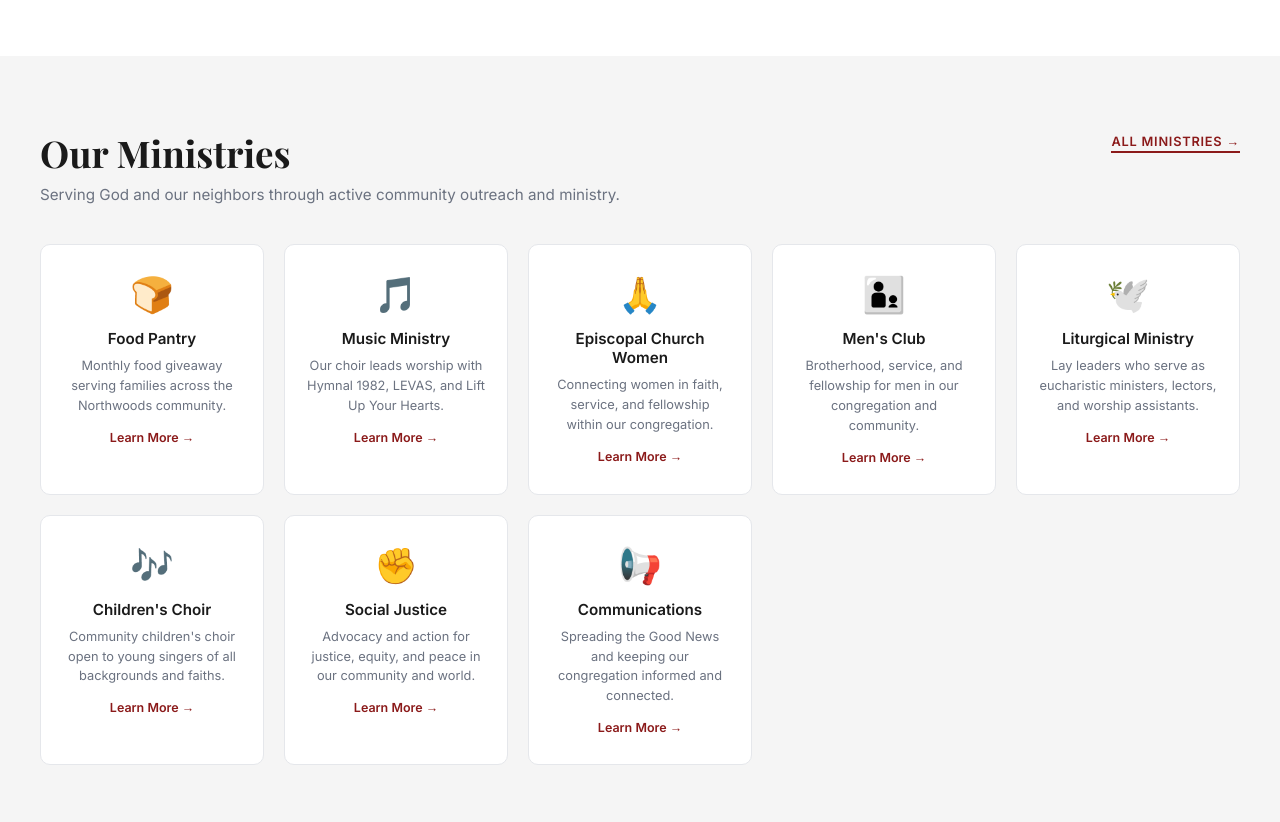
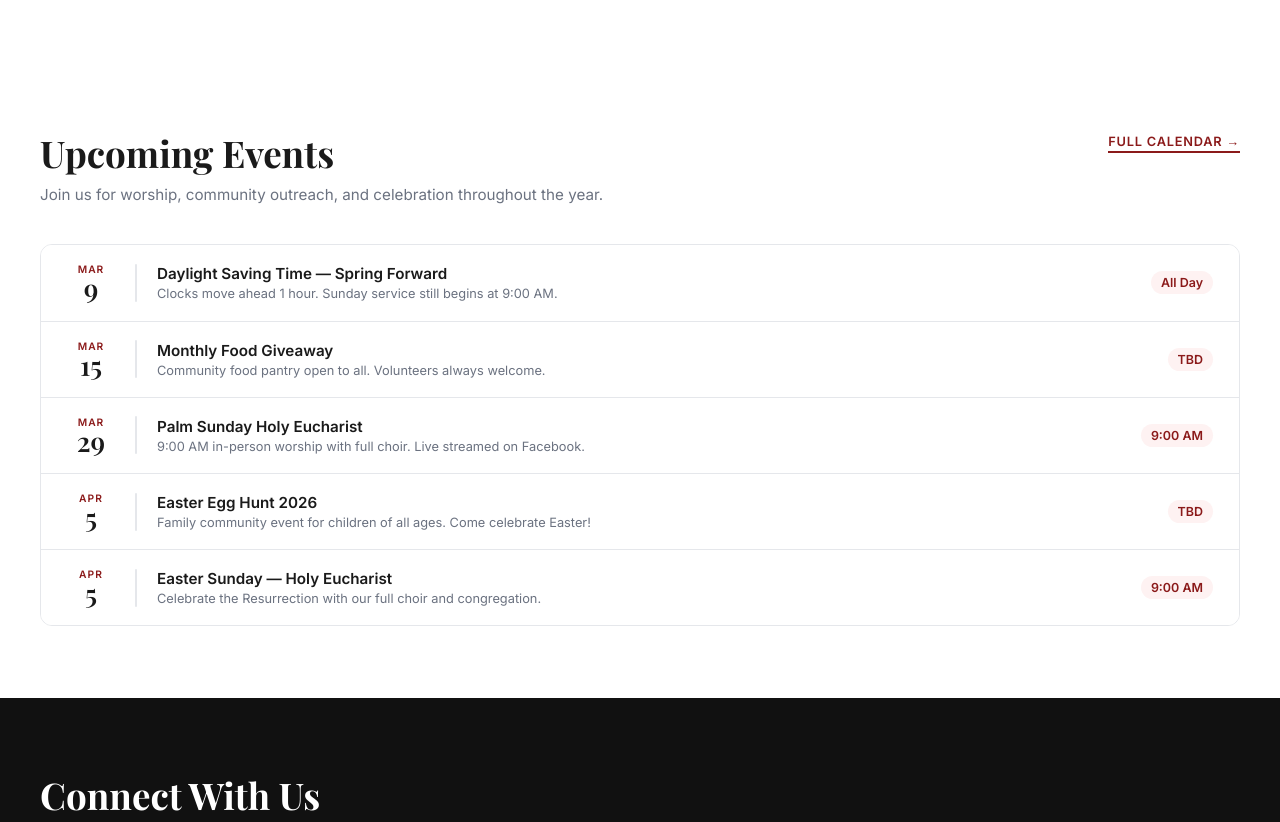
Before and after one commit to keerthishalom-git/allsaints, a plain HTML site: page index.html in a window 1280 px wide. Shown: the part 2260-3082 px from the top of the page. Drawn offline with nearby package versions, Linux system fonts and the light colour scheme.

Commit message:
Update index.html

```diff
--- a/index.html
+++ b/index.html
@@ -386,68 +386,6 @@
     </div>
   </div>
 </section>
-
-<!-- MINISTRIES -->
-<section class="ministries">
-  <div class="section-inner">
-    <div class="section-header">
-      <a href="https://allsaintsascension.com/food-pantry/" class="see-all">All Ministries →</a>
-      <h2>Our Ministries</h2>
-      <p>Serving God and our neighbors through active community outreach and ministry.</p>
-    </div>
-    <div class="ministries-grid">
-      <div class="ministry-card">
-        <div class="ministry-icon">🍞</div>
-        <h3>Food Pantry</h3>
-        <p>Monthly food giveaway serving families across the Northwoods community.</p>
-        <a href="https://allsaintsascension.com/food-pantry/">Learn More →</a>
-      </div>
-      <div class="ministry-card">
-        <div class="ministry-icon">🎵</div>
-        <h3>Music Ministry</h3>
-        <p>Our choir leads worship with Hymnal 1982, LEVAS, and Lift Up Your Hearts.</p>
-        <a href="https://allsaintsascension.com/choir-recruitment/">Learn More →</a>
-      </div>
-      <div class="ministry-card">
-        <div class="ministry-icon">🙏</div>
-        <h3>Episcopal Church Women</h3>
-        <p>Connecting women in faith, service, and fellowship within our congregation.</p>
-        <a href="https://allsaintsascension.com/episcopal-church-women-ecw-activity/">Learn More →</a>
-      </div>
-      <div class="ministry-card">
-        <div class="ministry-icon">👨‍👦</div>
-        <h3>Men's Club</h3>
-        <p>Brotherhood, service, and fellowship for men in our congregation and community.</p>
-        <a href="https://allsaintsascension.com/mens-club/">Learn More →</a>
-      </div>
-      <div class="ministry-card">
-        <div class="ministry-icon">🕊️</div>
-        <h3>Liturgical Ministry</h3>
-        <p>Lay leaders who serve as eucharistic ministers, lectors, and worship assistants.</p>
-        <a href="https://allsaintsascension.com/worship-leaders-page/">Learn More →</a>
-      </div>
-      <div class="ministry-card">
-        <div class="ministry-icon">🎶</div>
-        <h3>Children's Choir</h3>
-        <p>Community children's choir open to young singers of all backgrounds and faiths.</p>
-        <a href="https://allsaintsascension.com/community-childrens-choir/">Learn More →</a>
-      </div>
-      <div class="ministry-card">
-        <div class="ministry-icon">✊</div>
-        <h3>Social Justice</h3>
-        <p>Advocacy and action for justice, equity, and peace in our community and world.</p>
-        <a href="https://allsaintsascension.com/social-justice-ministry/">Learn More →</a>
-      </div>
-      <div class="ministry-card">
-        <div class="ministry-icon">📢</div>
-        <h3>Communications</h3>
-        <p>Spreading the Good News and keeping our congregation informed and connected.</p>
-        <a href="https://allsaintsascension.com/communications-committee/">Learn More →</a>
-      </div>
-    </div>
-  </div>
-</section>
-
 <!-- UPCOMING EVENTS -->
 <section>
   <div class="section-inner">
@@ -526,44 +464,6 @@
     </div>
   </div>
 </section>
-
-<!-- GALLERY -->
-<div class="gallery-section">
-  <div class="section-inner">
-    <h2>Life at All Saints & Ascension</h2>
-    <p class="sub">A glimpse into our community — in worship, service, and joyful celebration.</p>
-    <div class="gallery-grid">
-      <div class="gallery-item">
-        <img src="https://allsaintsascension.com/wp-content/uploads/2024/07/bishop-deon-visitation-photo-july-21-2024-1-1754485455-e1722030639409.jpg" alt="Bishop Johnson's Visitation"/>
-        <div class="gallery-caption">Bishop Johnson's Visitation</div>
-      </div>
-      <div class="gallery-item">
-        <img src="https://allsaintsascension.com/wp-content/uploads/2024/06/20240602_134608-1.jpg" alt="Deacon Valerie Patton's Ordination"/>
-        <div class="gallery-caption">Deacon Valerie Patton's Ordination</div>
-      </div>
-      <div class="gallery-item">
-        <img src="https://allsaintsascension.com/wp-content/uploads/2023/12/man-of-the-year.jpg" alt="Man of the Year"/>
-        <div class="gallery-caption">Man of the Year Award</div>
-      </div>
-      <div class="gallery-item">
-        <img src="https://allsaintsascension.com/wp-content/uploads/2022/04/img_18231.jpg" alt="Confirmation Sunday"/>
-        <div class="gallery-caption">Confirmation Sunday</div>
-      </div>
-      <div class="gallery-item">
-        <img src="https://allsaintsascension.com/wp-content/uploads/2023/08/food-giveaway-2023-story-button-19682368-e1704175678923.jpg" alt="Monthly Food Giveaway"/>
-        <div class="gallery-caption">Monthly Food Giveaway</div>
-      </div>
-      <div class="gallery-item">
-        <img src="https://allsaintsascension.com/wp-content/uploads/2020/07/little-library-and-pantry-2020-1.jpg" alt="Food Dispensary & Library"/>
-        <div class="gallery-caption">Food Dispensary & Little Library</div>
-      </div>
-    </div>
-    <div style="text-align:center;margin-top:32px;">
-      <a href="https://allsaintsascension.com/gallery/" style="border:2px solid rgba(255,255,255,0.5);color:white;padding:13px 32px;border-radius:7px;font-size:0.9rem;font-weight:600;display:inline-block;transition:all 0.15s;" onmouseover="this.style.borderColor='white';this.style.background='rgba(255,255,255,0.1)'" onmouseout="this.style.borderColor='rgba(255,255,255,0.5)';this.style.background='transparent'">View Full Photo Gallery →</a>
-    </div>
-  </div>
-</div>
-
 <!-- FOOTER -->
 <footer>
   <div class="footer-inner">
```
